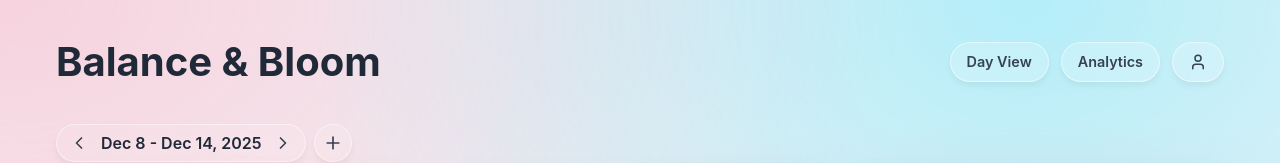
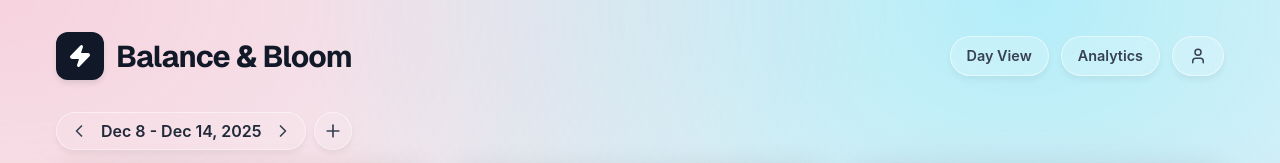
Before and after one commit to AdityaPratapGoswami/task-tracker, a Next.js app: page / in a window 1280 px wide. Shown: the top 163 px of the page. Built offline with nearby package versions, Linux system fonts and the light colour scheme; no server answers.

Commit message:
feat: Introduce a reusable `Logo` component and integrate it into authentication pages and the week view header.

```diff
--- /dev/null
+++ b/components/Logo.module.css
@@ -0,0 +1,53 @@
+.logo {
+    display: flex;
+    align-items: center;
+    gap: 0.75rem;
+    font-family: var(--font-geist-sans);
+    text-decoration: none;
+    width: fit-content;
+}
+
+.iconWrapper {
+    display: flex;
+    align-items: center;
+    justify-content: center;
+    color: var(--color-white);
+    background-color: var(--color-grey-900);
+    border-radius: 12px;
+    width: 40px;
+    height: 40px;
+    box-shadow: 0 4px 6px -1px rgba(0, 0, 0, 0.1);
+    transition: transform 0.2s ease;
+}
+
+.logo:hover .iconWrapper {
+    transform: rotate(-10deg) scale(1.05);
+}
+
+.text {
+    font-size: 1.5rem;
+    font-weight: 700;
+    color: var(--color-grey-900);
+    letter-spacing: -0.025em;
+}
+
+/* Variant: Large (for Auth pages) */
+.large .iconWrapper {
+    width: 48px;
+    height: 48px;
+}
+
+.large .text {
+    font-size: 1.875rem;
+}
+
+/* Variant: Small (for headers etc) */
+.small .iconWrapper {
+    width: 32px;
+    height: 32px;
+    border-radius: 8px;
+}
+
+.small .text {
+    font-size: 1.25rem;
+}
--- /dev/null
+++ b/components/Logo.tsx
@@ -0,0 +1,21 @@
+import { Zap } from 'lucide-react';
+import styles from './Logo.module.css';
+
+interface LogoProps {
+    size?: 'small' | 'medium' | 'large';
+    showText?: boolean;
+    className?: string; // Allow extending classes
+}
+
+export default function Logo({ size = 'medium', showText = true, className = '' }: LogoProps) {
+    const iconSize = size === 'small' ? 18 : size === 'large' ? 24 : 20;
+
+    return (
+        <div className={`${styles.logo} ${styles[size]} ${className}`}>
+            <div className={styles.iconWrapper}>
+                <Zap size={iconSize} fill="currentColor" />
+            </div>
+            {showText && <span className={styles.text}>Balance & Bloom</span>}
+        </div>
+    );
+}
--- a/components/WeekView.tsx
+++ b/components/WeekView.tsx
@@ -5,6 +5,7 @@ import { startOfWeek, addDays, format, subDays, endOfWeek } from 'date-fns';
 import Link from 'next/link';
 import { ITask } from '@/models/Task';
 import DayColumn from './DayColumn';
+import Logo from './Logo';
 import AddTaskModal from './AddTaskModal';
 import { Plus, ChevronLeft, ChevronRight, User } from 'lucide-react';
 import styles from './WeekView.module.css';
@@ -176,9 +177,9 @@ export default function WeekView() {
         <div className={styles.container}>
             <div className={styles.contentWrapper}>
                 <div className={styles.header}>
-                    <h1 className={styles.brandTitle}>
-                        Balance & Bloom
-                    </h1>
+                    <div className={styles.brandWrapper}>
+                        <Logo size="large" />
+                    </div>
                     <div className={styles.actions}>
                         <Link href="/day" className="btn">
                             Day View
```
Also changed, not shown: app/login/page.tsx (+3 -4 lines), app/signup/page.tsx (+3 -4 lines), public/icon.png (added).
